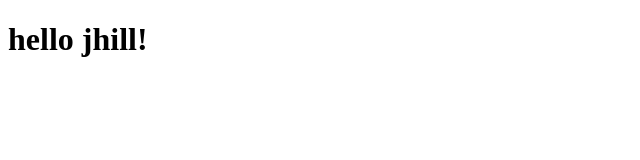
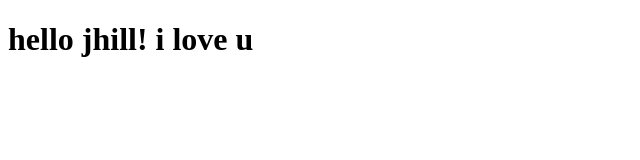
Before and after one commit to prasam1011/test, a plain HTML site: page site/index.html in a window 1280 px wide. Shown: the whole page, without its empty margins (0-640 px from the left). Drawn offline with Linux system fonts and the light colour scheme.

Commit message:
small sddition to our page content

```diff
--- a/site/index.html
+++ b/site/index.html
@@ -4,6 +4,6 @@
 	<title>hello jhill</title>
 </head>
 <body>
-<h1>hello jhill!</h1>
+<h1>hello jhill! i love u</h1>
 </body>
 </html>
```
